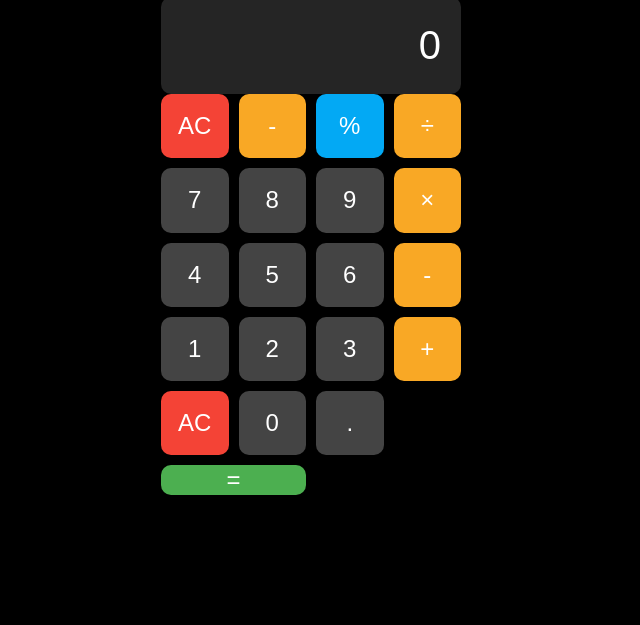
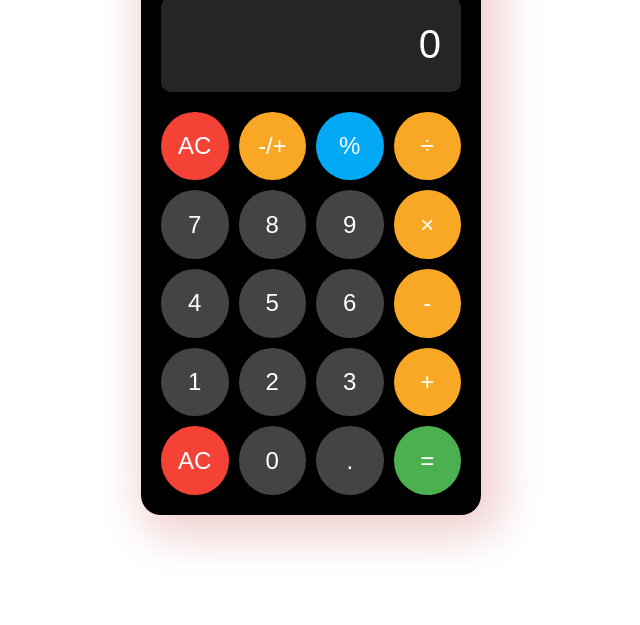
Before and after one commit to alnomancs/calculator-js, a plain HTML site: page index.html in a window 1280 px wide. Shown: the part 175-800 px from the top of the page, without its empty margins (329-969 px from the left). Drawn offline with Linux system fonts and the light colour scheme.

Commit message:
fix equal buuton

```diff
--- a/index.html
+++ b/index.html
@@ -14,26 +14,31 @@
         <div class="calculator-screen" id="calculator-screen">0</div>
 
         <div class="calculator-keys">
+
             <button type="button" class="key all-clear" value="all-clear">AC</button>
-            <button type="button" class="key operator" value="-/+=">-</button>
+            <button type="button" class="key operator" value="-/+=">-/+</button>
             <button type="button" class="key percent" value="%">%</button>
             <button type="button" class="key operator" value="/">&divide;</button>
+
             <button type="button" class="key" value="7">7</button>
             <button type="button" class="key" value="8">8</button>
             <button type="button" class="key" value="9">9</button>
             <button type="button" class="key operator" value="*">&times;</button>
+
             <button type="button" class="key" value="4">4</button>
             <button type="button" class="key" value="5">5</button>
             <button type="button" class="key" value="6">6</button>
             <button type="button" class="key operator" value="-">-</button>
+
             <button type="button" class="key" value="1">1</button>
             <button type="button" class="key" value="2">2</button>
             <button type="button" class="key" value="3">3</button>
             <button type="button" class="key operator" value="+">+</button>
+
             <button type="button" class="key all-clear" value="all-clear">AC</button>
             <button type="button" class="key" value="0">0</button>
             <button type="button" class="key decimal" value=".">.</button>
-            <button type="button" class="key equal-sign" value="=">=</button>
+            <button type="button" class="key operator equal-sign" value="=">=</button>
         </div>
     </div>
 
--- a/script.js
+++ b/script.js
@@ -28,10 +28,12 @@ function inputDecimal(dot) {
 
 function handleOperator(nextOperator) {
   const { firstOperand, displayValue, operator } = calculator;
+
   const inputValue = parseFloat(displayValue);
 
   if (operator && calculator.waitingForSecondOperand) {
     calculator.operator = nextOperator;
+
     return;
   }
 
--- a/styles.css
+++ b/styles.css
@@ -3,8 +3,8 @@ body {
   justify-content: center;
   align-items: center;
   height: 100vh;
-    background-color: #000;
-    font-family: 'Arial', sans-serif;
+  background-color: #90a99f00;
+  font-family: "Arial", sans-serif;
   margin: 0;
 }
 
@@ -13,7 +13,8 @@ body {
   height: 580px;
   background-color: #000;
   border-radius: 20px;
-    box-shadow: 0px 0px 15px 0px rgba(0, 0, 0, 0.2);
+  box-shadow: 10px 10px 45px 10px rgba(177, 10, 10, 0.2);
+
   display: flex;
   flex-direction: column;
   justify-content: space-between;
@@ -30,6 +31,7 @@ body {
 }
 
 .calculator-screen {
+  margin-bottom: 20px;
   width: 100%;
   height: 100px;
   background-color: #252525;
@@ -57,7 +59,7 @@ body {
 .key {
   background-color: #444;
   border: none;
-    border-radius: 10px;
+  border-radius: 50%;
   font-size: 1.5rem;
   display: flex;
   align-items: center;
@@ -92,7 +94,6 @@ body {
 .equal-sign {
   background-color: #4caf50;
   color: white;
-    grid-column: span 2;
 }
 
 .equal-sign:hover {
```
Lines whose indentation alone changed are shown as unchanged.
